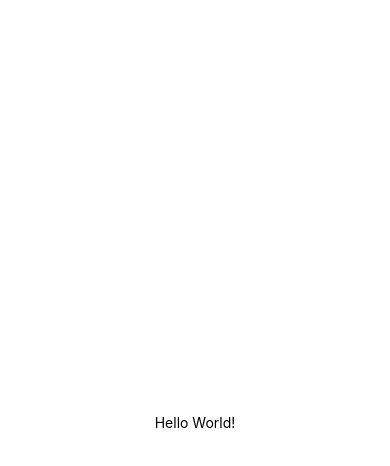
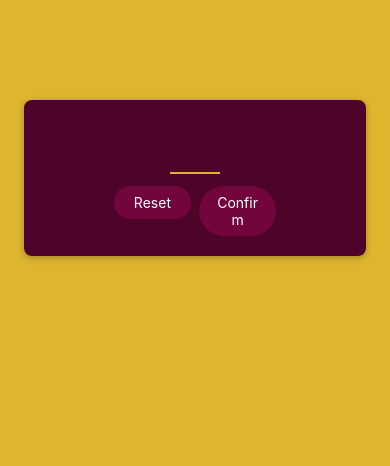
Before and after one commit to mohitkhatri06/mini-game-react-native, a React Native app: screen / in a window 390 px wide. Shown: the top 466 px of the page. Built offline with nearby package versions, Linux system fonts and the light colour scheme.

Commit message:
start game screen design

```diff
--- a/App.js
+++ b/App.js
@@ -1,23 +1,21 @@
-import { StatusBar } from 'expo-status-bar';
 import { StyleSheet } from 'react-native';
-import { View,Text } from 'react-native';
+import StartGameScreen from './screens/StartGameScreen';
+import { View } from 'react-native';
 
 export default function App() {
 
    return (
-      <View style={styles.container}>
-         <Text>Hello World!</Text>
-         <StatusBar style='auto' />
+      <View style={styles.rootScreen}>
+      <StartGameScreen />
+
       </View>
    );
 }
 
 const styles = StyleSheet.create({
-   container: {
-      flex: 1,
-      backgroundColor:'#fff',
-      alignItems:'center',
-      justifyContent:'center',
-   },
+   rootScreen:{
+      backgroundColor:'#ddb52f',
+      flex:1,
+   }
 
 });
--- /dev/null
+++ b/components/PrimaryButton.js
@@ -0,0 +1,35 @@
+import { Text, View , Touchable, Pressable, StyleSheet} from "react-native";
+
+function PrimaryButton({children}) {
+    function pressHandler(){
+        console.log("presssed")
+    }
+    return (        <View style={styles.buttonOuterContainer}>
+
+        <Pressable onPress={pressHandler} style={styles.buttonInnerContainer} android_ripple={{color:'#640233'}}>
+            <Text style={styles.buttonText}>{children}</Text>
+        </Pressable>
+        </View>
+
+    )
+}
+export default PrimaryButton;
+
+const styles = StyleSheet.create({
+    buttonOuterContainer:{
+        borderRadius:28,
+        margin:4,
+        overflow:'hidden',
+
+    },
+    buttonInnerContainer:{
+        backgroundColor:'#72063c',
+        paddingVertical:8,
+        paddingHorizontal:16,
+        elevation:2
+    },
+    buttonText:{
+        color:'white',
+        textAlign:'center'
+    }
+})
--- /dev/null
+++ b/screens/StartGameScreen.js
@@ -0,0 +1,63 @@
+import { TextInput, View } from "react-native";
+import PrimaryButton from "../components/PrimaryButton";
+import { StyleSheet } from "react-native";
+
+function StartGameScreen() {
+    return (
+        <View style= {styles.inputContainer}>
+            <TextInput style={styles.numberInput} maxLength={2} keyboardType="number-pad" autoCapitalize="none" autoCorrect={false}/>
+
+
+
+
+            <View style={styles.buttonsContainer}>
+                <View style={styles.buttonContainer}>
+                <PrimaryButton>Reset</PrimaryButton>
+
+                </View>
+                <View style={styles.buttonContainer}>
+                <PrimaryButton>Confirm</PrimaryButton>
+
+                </View>
+            </View>
+        </View>
+    )
+}
+
+export default StartGameScreen;
+
+const styles = StyleSheet.create({
+    inputContainer:{
+        justifyContent:'center',
+        alignItems:'center',
+        marginHorizontal:24,
+        marginTop:100 ,
+        padding:16,
+        backgroundColor:'#4e0329',
+        borderRadius:8,
+        elevation:4,
+        //ios
+        shadowColor:'black',
+        shadowOffset:{width:0, height:2},
+        shadowRadius:6,
+        shadowOpacity:0.25,
+    },
+    numberInput:{
+        height:50,
+        width:50,
+        fontSize:32,
+        borderBottomColor:'#ddb52f',
+        borderBottomWidth:2,
+        color:'#ddb52f',
+        marginVertical:8,
+        fontWeight:'bold',
+        textAlign:'center'
+
+    },
+    buttonsContainer:{
+        flexDirection:'row',
+    },
+    buttonContainer:{
+        flex:1,
+    }
+});
```
Also changed, not shown: screens/GameOverScreen.js (added), screens/GameScreen.js (added).
